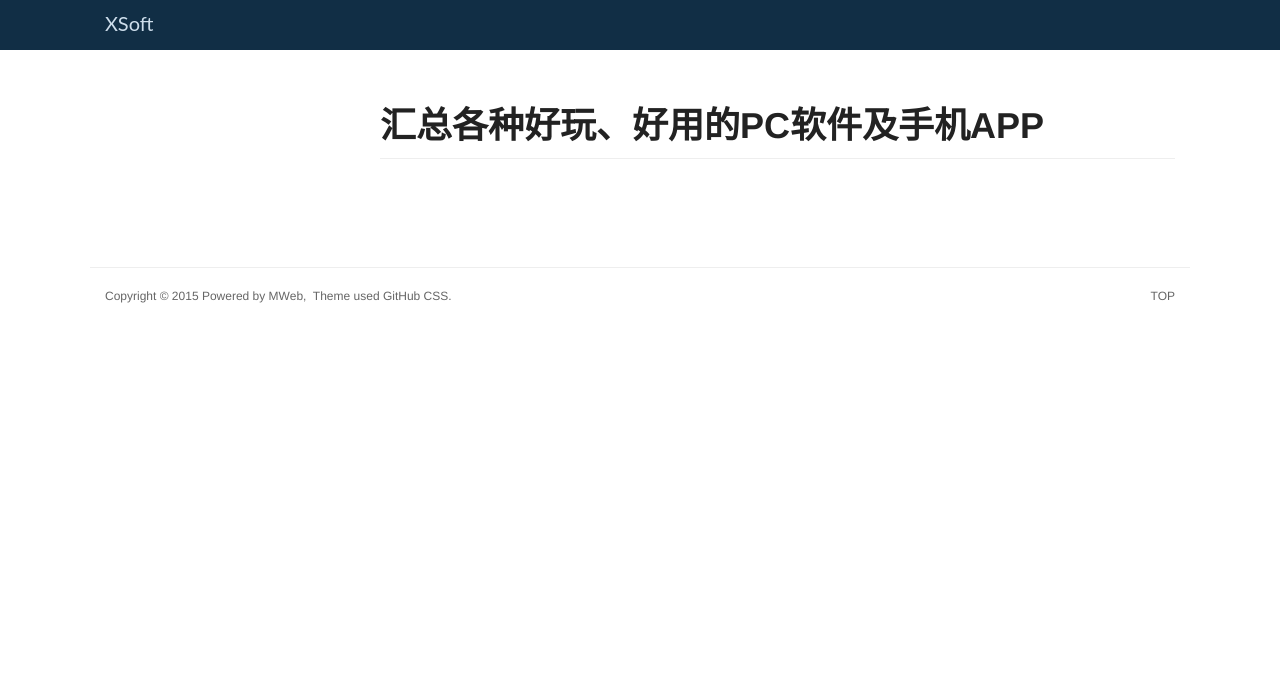
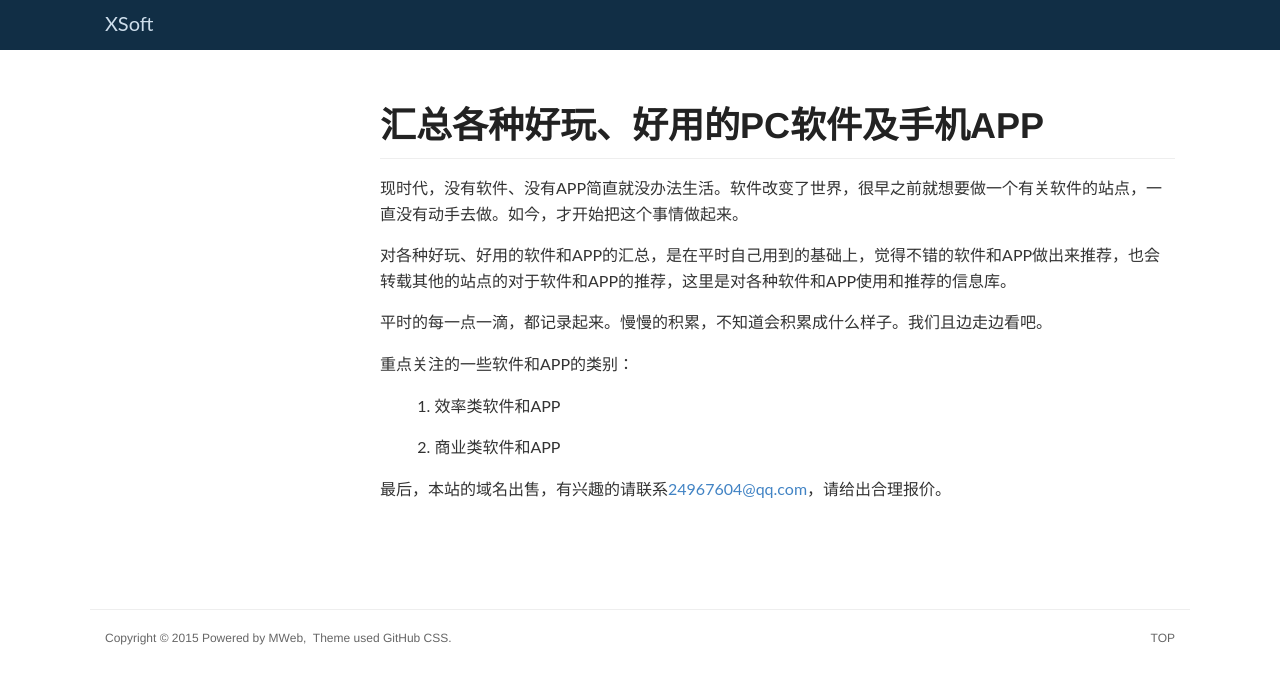
Before and after one commit to WillHQ/houqun.me, a plain HTML site: page index.html in a window 1280 px wide. Drawn offline with Linux system fonts and the light colour scheme.

Commit message:
edit content

```diff
--- a/index.html
+++ b/index.html
@@ -86,6 +86,20 @@
  <div class="markdown-body">
 <h1>汇总各种好玩、好用的PC软件及手机APP</h1>
 
+<p>现时代，没有软件、没有APP简直就没办法生活。软件改变了世界，很早之前就想要做一个有关软件的站点，一直没有动手去做。如今，才开始把这个事情做起来。</p>
+
+<p>对各种好玩、好用的软件和APP的汇总，是在平时自己用到的基础上，觉得不错的软件和APP做出来推荐，也会转载其他的站点的对于软件和APP的推荐，这里是对各种软件和APP使用和推荐的信息库。</p>
+
+<p>平时的每一点一滴，都记录起来。慢慢的积累，不知道会积累成什么样子。我们且边走边看吧。</p>
+
+<p>重点关注的一些软件和APP的类别：</p>
+
+<ol>
+<li><p>效率类软件和APP</p></li>
+<li><p>商业类软件和APP</p></li>
+</ol>
+
+<p>最后，本站的域名出售，有兴趣的请联系<a href="mailto:24967604@qq.com">24967604@qq.com</a>，请给出合理报价。</p>
 
 
 </div>
```
